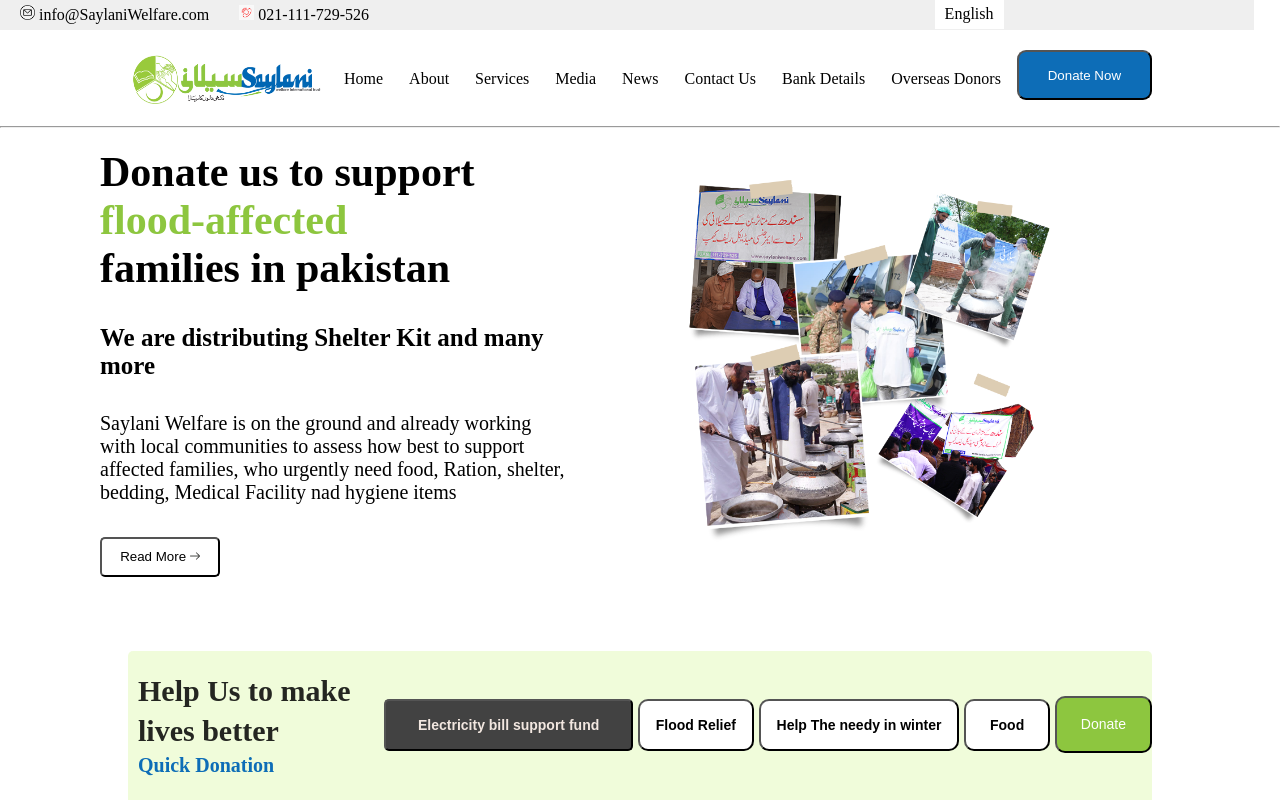
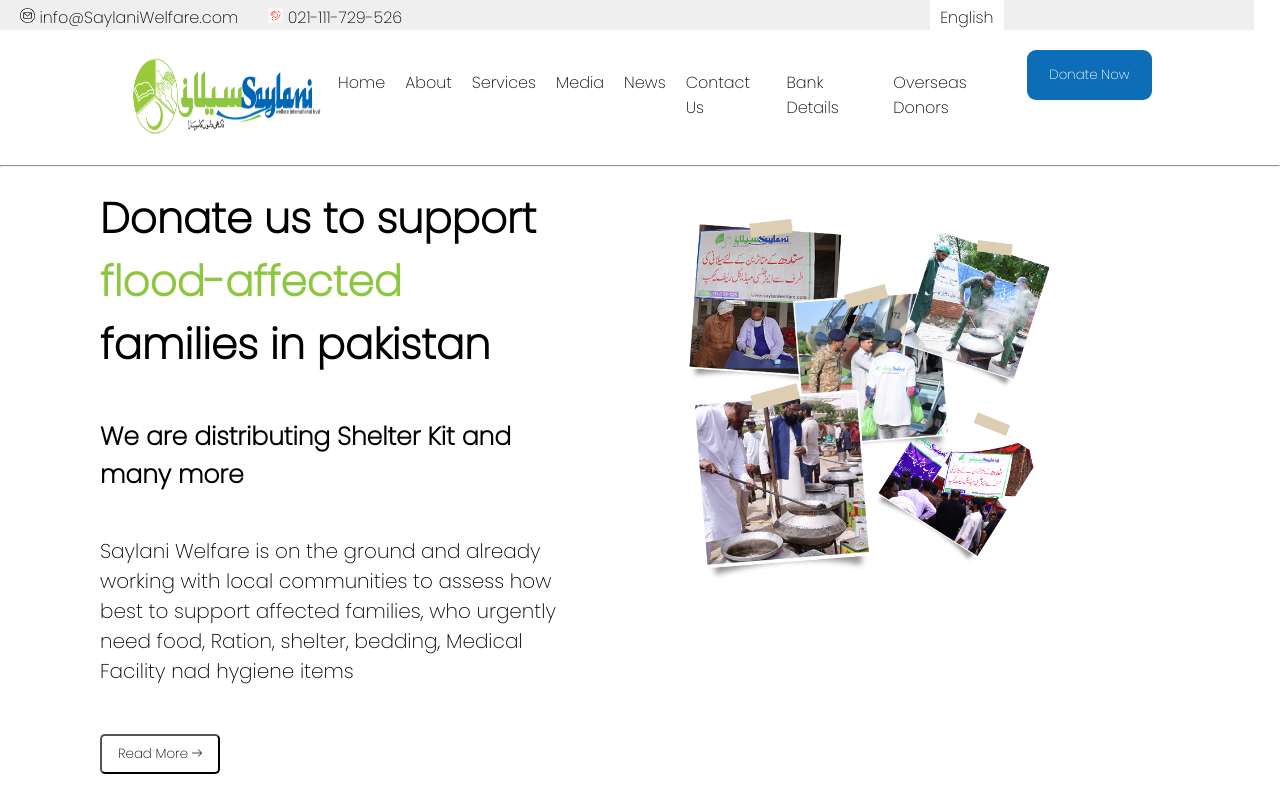
Before and after one commit to AbdullahSajid18/smit-web, a plain HTML site: page index.html in a window 1280 px wide. Shown: the top 800 px of the page. Drawn offline with Linux system fonts and the light colour scheme.

Commit message:
updated work

```diff
--- a/index.html
+++ b/index.html
@@ -6,6 +6,9 @@
     <meta name="viewport" content="width=device-width, initial-scale=1.0">
     <title>Saylani Welfare Int Trust</title>
     <link rel="stylesheet" href="style.css">
+    <link rel="preconnect" href="https://fonts.googleapis.com">
+<link rel="preconnect" href="https://fonts.gstatic.com" crossorigin>
+<link href="https://fonts.googleapis.com/css2?family=Poppins:wght@200&display=swap" rel="stylesheet">
 </head>
 <body>
     <div id="maindiv">
--- a/style.css
+++ b/style.css
@@ -2,6 +2,7 @@
     margin: 0;
     padding: 0;
     box-sizing: border-box;
+    font-family: 'Poppins', sans-serif;
 }
 #maindiv {
     width: 98vw;
@@ -49,12 +50,13 @@
     width: 135px;
     background-color: #0d6db7;
     color: rgb(255, 255, 255);
+    border: none;
     border-radius: 9px;
-    transition: transform 0.7s;
+    transition: transform 0.3s;
 }
 
 .lowernavbar button:hover {
-    transform: scale(1.2);
+    transform: scale(1.1);
 }
 #maindiv1 {
     width: 80%;
@@ -125,25 +127,27 @@
 .box2 button {
     background-color: #424242;
     color: #f2e7e0;
+    border: none;
     border-radius: 5px;
     font-size: 14px;
     font-weight: 700;
     margin-bottom: 10px;
     padding: 1rem 2rem;
-    transition: transform 1s;
+    transition: transform 0.2s;
 }
 
 .box2 button:hover {
-    transform: scale(1.1);
+    transform: scale(1.2);
 }
 .box3 button {
     background-color: #fff;
+    border: none;
     border-radius: 10px;
     font-size: 14px;
     font-weight: 700;
     margin-bottom: 10px;
     padding: 1rem 1rem;
-    transition: transform 1s;
+    transition: transform 0.2s;
 }
 
 .box3 button:hover {
@@ -151,12 +155,13 @@
 }
 .box4 button {
     background-color: #fff;
+    border: none;
     border-radius: 10px;
     font-size: 14px;
     font-weight: 700;
     margin-bottom: 10px;
     padding: 1rem 1rem;
-    transition: transform 1s;
+    transition: transform 0.2s;
 }
 
 .box4 button:hover {
@@ -164,12 +169,13 @@
 }
 .box5 button {
     background-color: #fff;
+    border: none;
     border-radius: 10px;
     font-size: 14px;
     font-weight: 700;
     margin-bottom: 10px;
     padding: 1rem 1.5rem;
-    transition: transform 1s;
+    transition: transform 0.2s;
 }
 
 .box5 button:hover {
@@ -179,6 +185,7 @@
     background-color: #8dc63f;
     color: white;
     display: inline-block;
+    border: none;
     border-radius: 10px;
     font-size: 14px;
     margin-bottom: 10px;
@@ -187,7 +194,7 @@
     line-height: 1.5;
     text-align: center;
     text-decoration: none;
-    transition: transform 1s;
+    transition: transform 0.2s;
 }
 
 .box6 button:hover {
@@ -218,7 +225,8 @@
 
 .servicebox {
     width: 150px;
-   background-color: rgba(182,239,73,.2);
+    background-color: rgba(182,239,73,.2);
+    border: none;
     border-radius: 10px;
     color: #424242;
     cursor: default;
@@ -230,6 +238,11 @@
     font-weight: 600;
     line-height: 1.5;
     margin-bottom: 0.5em;
+    transition: transform 0.3s;
+}
+
+.servicebox:hover {
+    transform: scale(1.155);
 }
 
 .servicebox img {
@@ -255,14 +268,20 @@
     margin-bottom: 10px;
     position: relative;
     width: 400px;
+    transition: transform 0.3s;
 }
 
+.fundingbox:hover{
+    transform: scale(1.035);
+    filter: brightness(1.5);
+}
 
 .fundingbox img {
     border-radius: 10px;
     height: 300px;
     object-fit: cover;
     width: 100%;
+    filter: brightness(0.5);
 }
 
 
```
